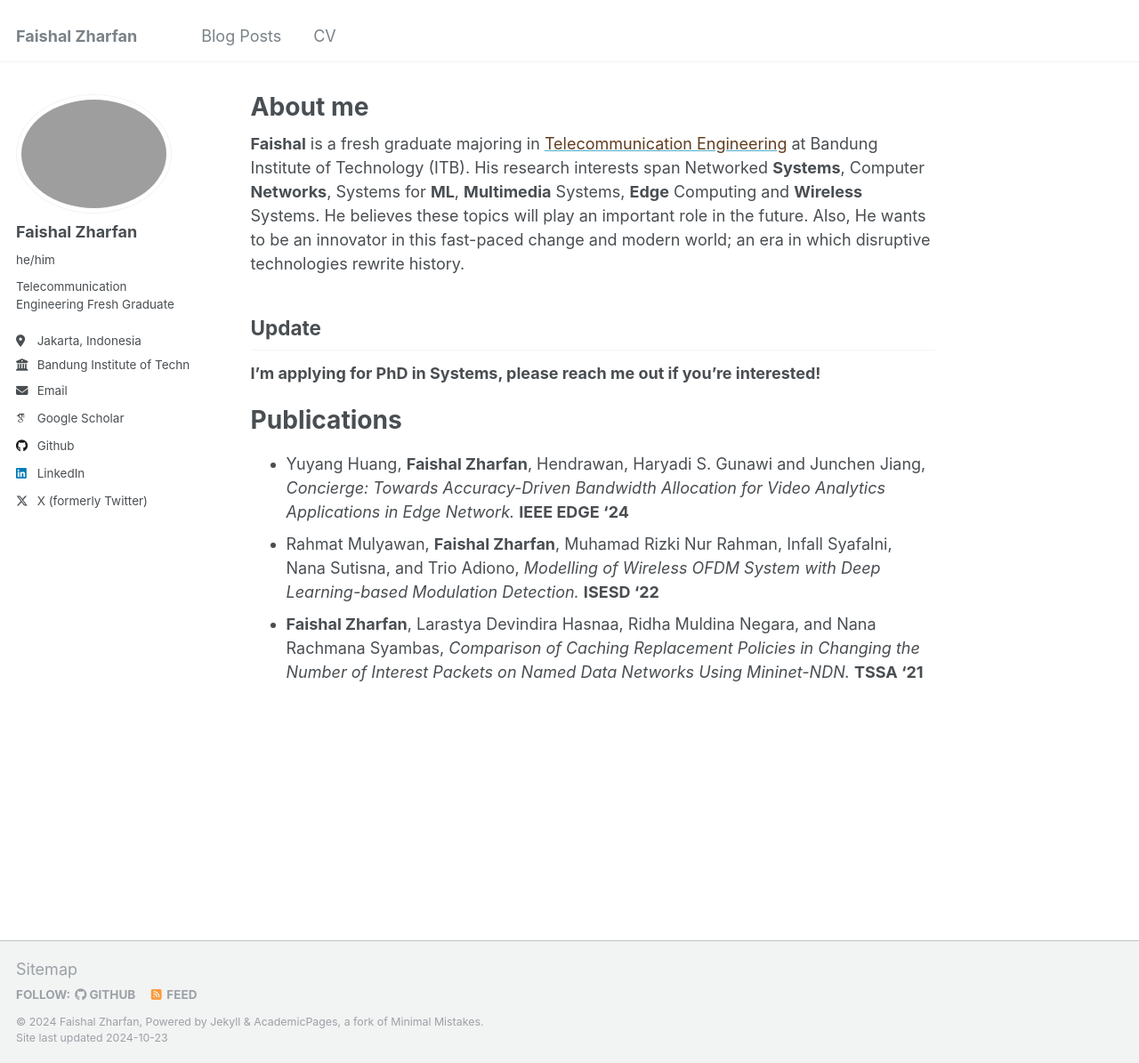
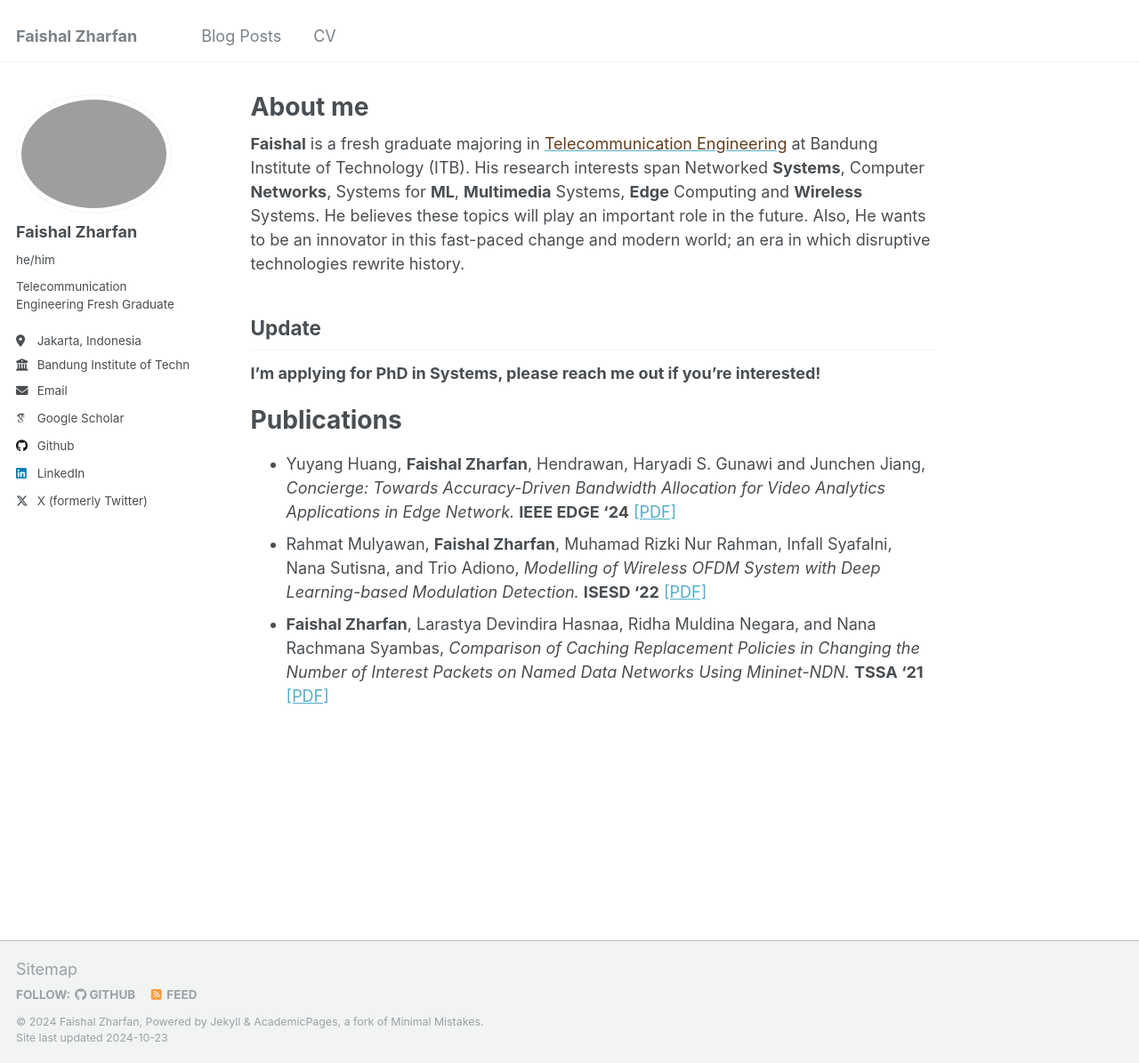
Before and after one commit to zharfanf/zharfanf.github.io, a Jekyll site: the page built from _pages/about.md, in a window 1280 px wide and 1195 px high. Shown: the whole window at 89% size. Built offline with Jekyll 4.4.1, drawn with Linux system fonts in a browser that asks for light colours; some web fonts are replaced.

Commit message:
update content

```diff
--- a/_pages/about.md
+++ b/_pages/about.md
@@ -17,8 +17,8 @@ His research interests span Networked **Systems**, Computer **Networks**, System
 Publications
 ======
 
-- Yuyang Huang, **Faishal Zharfan**, Hendrawan, Haryadi S. Gunawi and Junchen Jiang, *Concierge: Towards Accuracy-Driven Bandwidth Allocation for Video Analytics Applications in Edge Network.* **IEEE EDGE '24**
-- Rahmat Mulyawan, **Faishal Zharfan**, Muhamad Rizki Nur Rahman, Infall Syafalni, Nana Sutisna, and Trio Adiono, *Modelling of Wireless OFDM System with Deep Learning-based Modulation Detection.* **ISESD '22**
-- **Faishal Zharfan**, Larastya Devindira Hasnaa, Ridha Muldina Negara, and Nana Rachmana Syambas, *Comparison of Caching Replacement Policies in Changing the Number of Interest Packets on Named Data Networks Using Mininet-NDN.* **TSSA '21**
+- Yuyang Huang, **Faishal Zharfan**, Hendrawan, Haryadi S. Gunawi and Junchen Jiang, *Concierge: Towards Accuracy-Driven Bandwidth Allocation for Video Analytics Applications in Edge Network.* **IEEE EDGE '24** [[PDF]](../files/EDGE24_Concierge.pdf)
+- Rahmat Mulyawan, **Faishal Zharfan**, Muhamad Rizki Nur Rahman, Infall Syafalni, Nana Sutisna, and Trio Adiono, *Modelling of Wireless OFDM System with Deep Learning-based Modulation Detection.* **ISESD '22** [[PDF]](../files/ISESD22_OFDM.pdf)
+- **Faishal Zharfan**, Larastya Devindira Hasnaa, Ridha Muldina Negara, and Nana Rachmana Syambas, *Comparison of Caching Replacement Policies in Changing the Number of Interest Packets on Named Data Networks Using Mininet-NDN.* **TSSA '21** [[PDF]](../files/TSSA21_Caching.pdf)
 <!-- The 15th International Conference on Telecommunication Systems, Services, and Applications (TSSA) -->
 <!-- 2022 International Symposium on Electronics and Smart Devices (ISESD) -->
```
Also changed, not shown: 3 other files.
